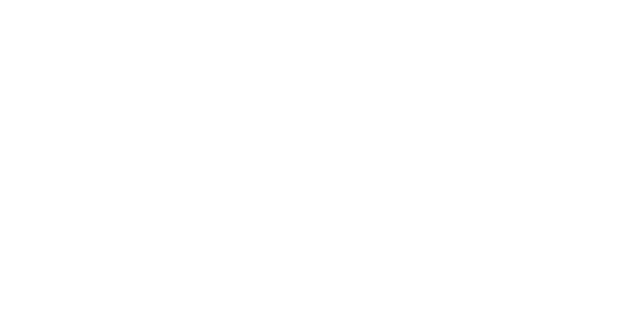
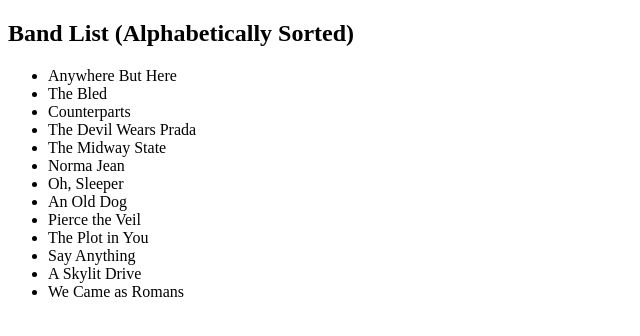
Before and after one commit to acciojob/sorting-articles-iqubal0612, a website: page main.html in a window 1280 px wide. Shown: the whole page, without its empty margins (0-640 px from the left). Drawn offline with Linux system fonts and the light colour scheme.

Commit message:
created a submission

```diff
--- a/main.html
+++ b/main.html
@@ -1,16 +1,15 @@
 <!DOCTYPE html>
-
 <html>
-
 <head>
-	<link rel="stylesheet" href="styles.css">
+    <title>Alphabetical Article Sorter</title>
+    <link rel="stylesheet" href="styles.css">
 </head>
 
 <body>
-	<!-- the entire body must be written by student -->
-    <script type="text/javascript" src="./script.js">
-</script>
+    <h2>Band List (Alphabetically Sorted)</h2>
 
+    <ul id="band"></ul>
+
+    <script src="script.js"></script>
 </body>
-
 </html>
--- a/script.js
+++ b/script.js
@@ -1 +1,35 @@
 //your JS code here. If required.
+const bands = [
+    'The Plot in You',
+    'The Devil Wears Prada',
+    'Pierce the Veil',
+    'Norma Jean',
+    'The Bled',
+    'Say Anything',
+    'The Midway State',
+    'We Came as Romans',
+    'Counterparts',
+    'Oh, Sleeper',
+    'A Skylit Drive',
+    'Anywhere But Here',
+    'An Old Dog'
+];
+
+// Function to remove articles for sorting
+function stripArticle(name) {
+    return name.replace(/^(a |an |the )/i, '').trim();
+}
+
+// Sort bands ignoring articles
+bands.sort((a, b) => {
+    return stripArticle(a).localeCompare(stripArticle(b));
+});
+
+// Display sorted list
+const ul = document.getElementById("band");
+
+bands.forEach(band => {
+    const li = document.createElement("li");
+    li.textContent = band;
+    ul.appendChild(li);
+});
```
